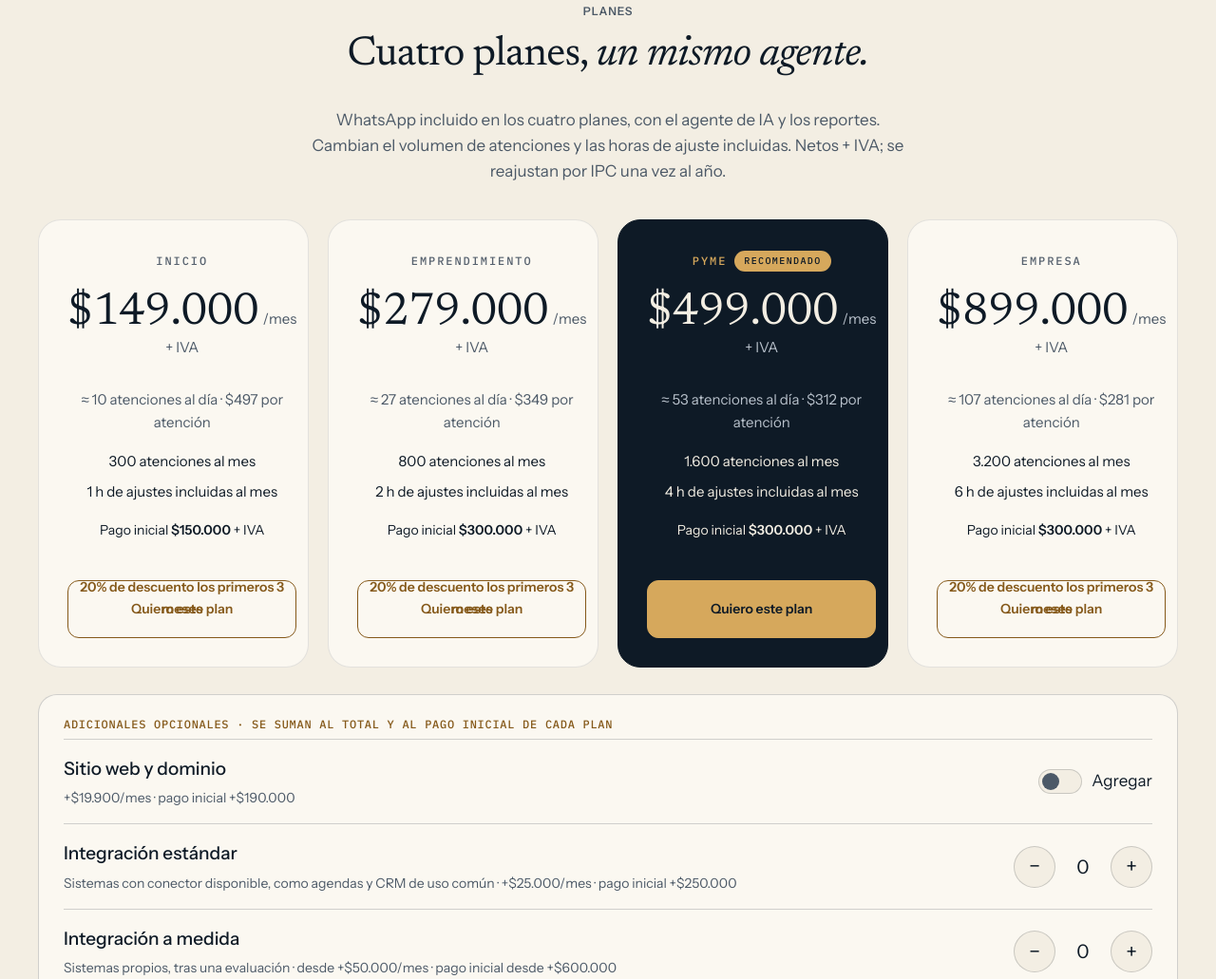
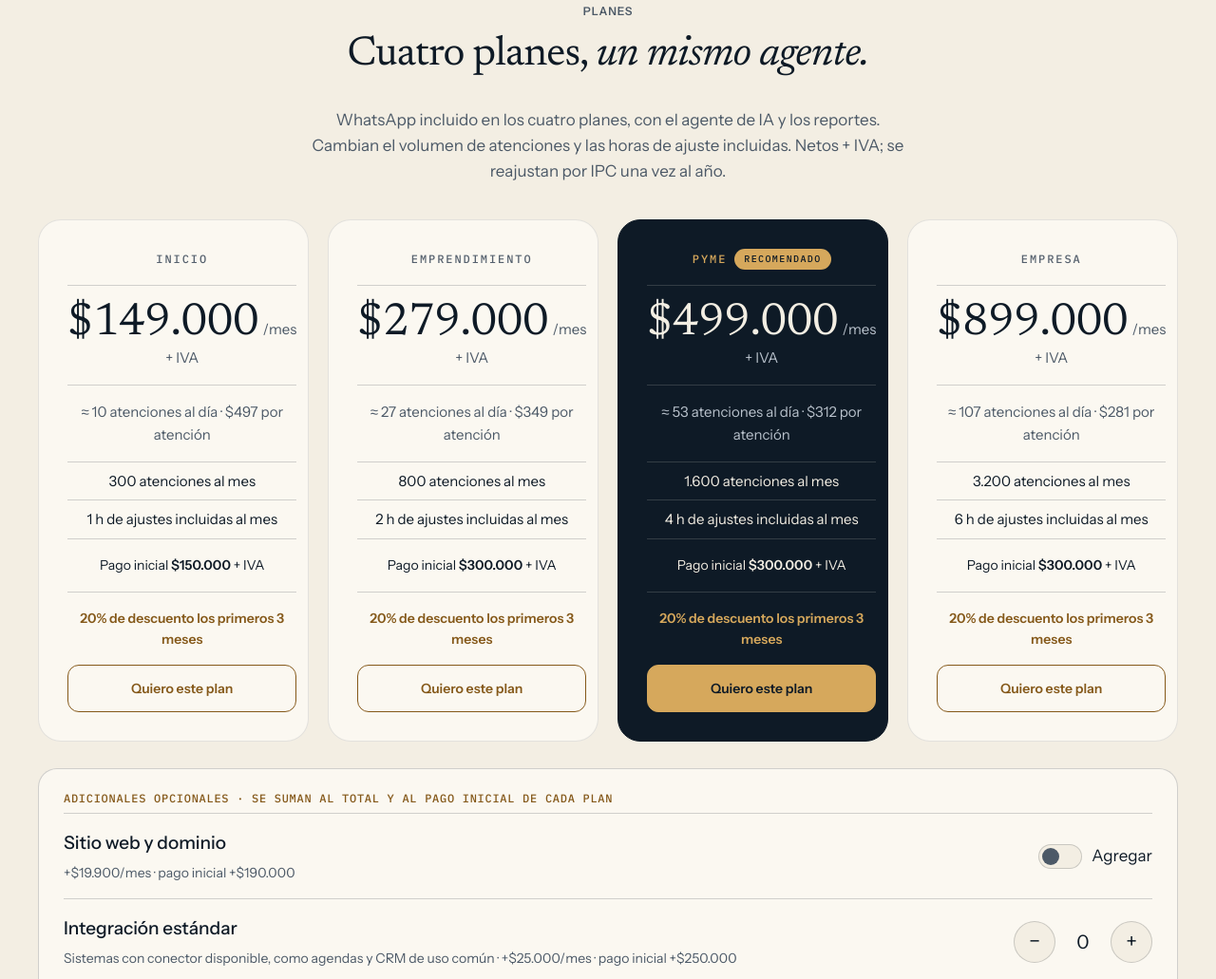
Before and after one commit to ARGUS-SpA/sitio-argus, a plain HTML site: page index.html in a window 1280 px wide. Shown: the part 4205-5236 px from the top of the page at 95% size. Drawn offline with Linux system fonts and the light colour scheme.

Commit message:
fix(planes): botón centrado, sin superposición y separadores entre filas
- La fila de oferta amplía la tarjeta a 7 filas; se evita que el texto se monte sobre el botón.
- Botón centrado con margen simétrico.
- Línea sutil entre cada elemento de la tarjeta, alineada entre planes.

Co-Authored-By: Claude Haiku 5.5 <noreply@anthropic.com>

```diff
--- a/assets/ajustes.css
+++ b/assets/ajustes.css
@@ -701,3 +701,20 @@
 .plan-card .pc-list li::before{content:none}
 .plan-card .pc-list li{justify-content:center}
 .plan-card .button{align-self:stretch;margin-inline:0;width:auto}
+
+/* Tarjetas de plan: 7 filas (con oferta), botón centrado y separadores */
+@media(min-width:901px){
+  @supports (grid-template-rows:subgrid){
+    .plan-card,.plan-card.on{grid-row:span 7;row-gap:0}
+  }
+}
+.plan-card{row-gap:0}
+.plan-card>:not(.button){margin:0;padding:16px 0;border-bottom:1px solid var(--ln2)}
+.plan-card>:first-child{padding-top:0}
+.plan-card>.pc-list{border-bottom:1px solid var(--ln2);padding:0;gap:0}
+.plan-card>.pc-list li{justify-content:center;padding:9px 0}
+.plan-card>.pc-list li+li{border-top:1px solid var(--ln2)}
+.plan-card>.pc-promo{border-bottom:0;color:var(--br)}
+.plan-card.rec>:not(.button){border-bottom-color:var(--band-ln)}
+.plan-card.rec>.pc-list li+li{border-top-color:var(--band-ln)}
+.plan-card .button{display:flex;width:100%;margin:0;justify-content:center;align-self:end;justify-self:stretch;text-align:center}
```
